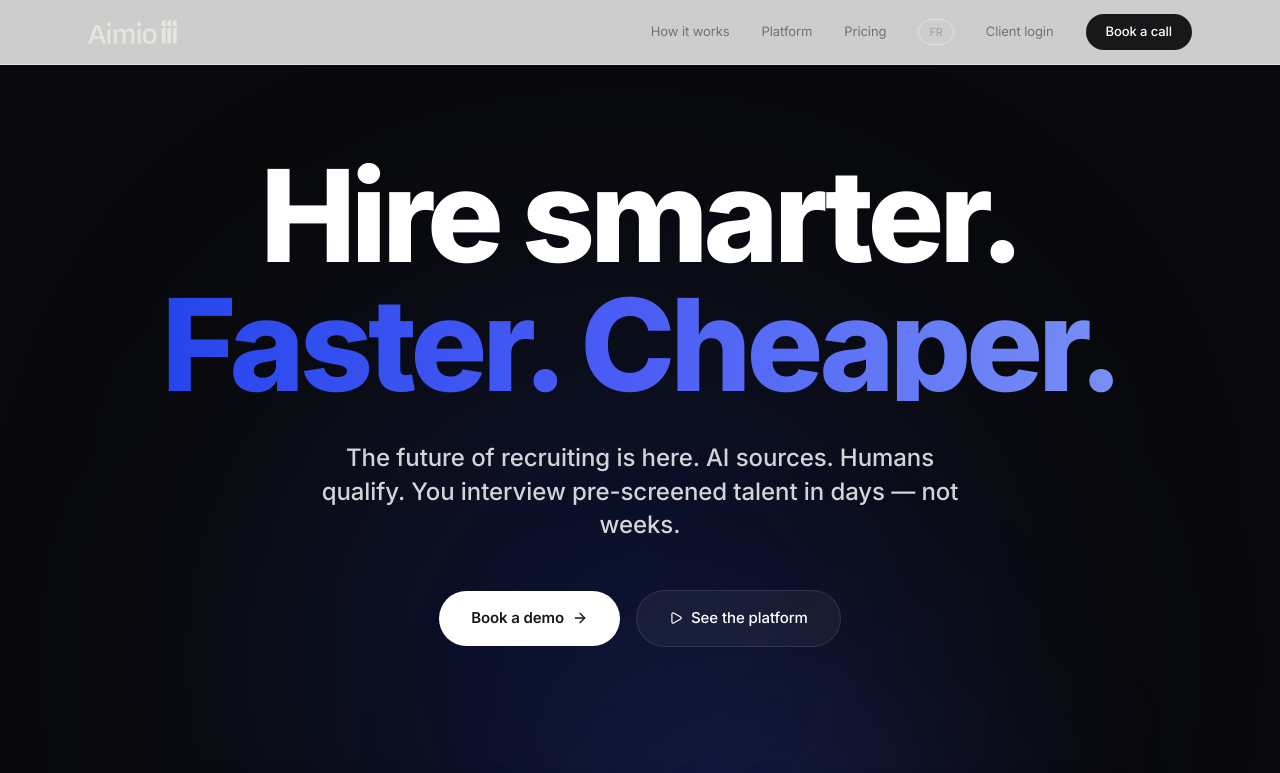
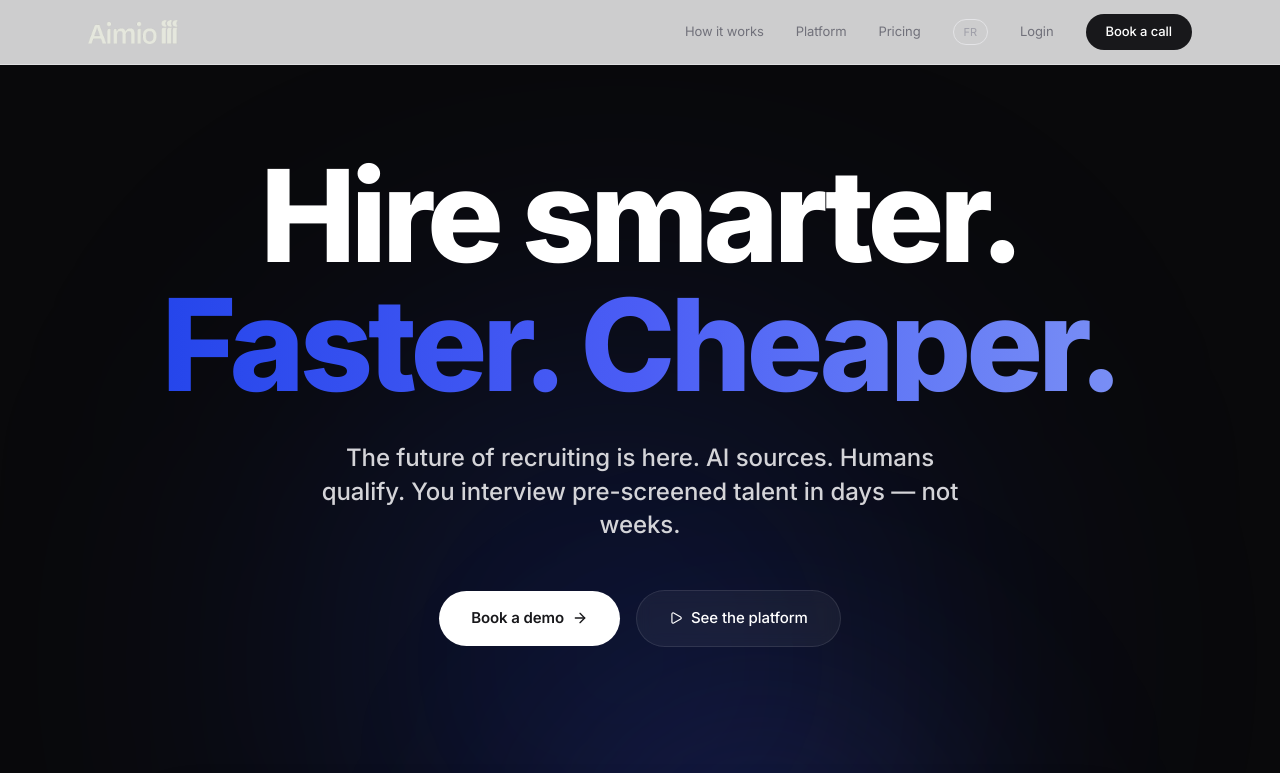
Before and after one commit to Aimio-virtual-recruiter/aimio-client-portal, a Next.js app: page / in a window 1280 px wide. Shown: the top 773 px of the page. Built offline with nearby package versions, Linux system fonts and the light colour scheme.

Commit message:
style: simplify nav link 'Client login' → 'Login'

```diff
--- a/src/app/landing/page.tsx
+++ b/src/app/landing/page.tsx
@@ -76,7 +76,7 @@ export default function LandingPage() {
               {lang === "en" ? "FR" : "EN"}
             </button>
             <a href="/login" className="text-[13px] text-zinc-500 hover:text-zinc-900 transition-all duration-200">
-              {lang === "en" ? "Client login" : "Connexion client"}
+              {lang === "en" ? "Login" : "Connexion"}
             </a>
             <a href="#book-demo" className="px-5 py-2 bg-zinc-900 text-white rounded-full text-[13px] font-medium hover:bg-zinc-800 transition-all duration-200">
               {t.nav.cta}
--- a/src/app/page.tsx
+++ b/src/app/page.tsx
@@ -76,7 +76,7 @@ export default function LandingPage() {
               {lang === "en" ? "FR" : "EN"}
             </button>
             <a href="/login" className="text-[13px] text-zinc-500 hover:text-zinc-900 transition-all duration-200">
-              {lang === "en" ? "Client login" : "Connexion client"}
+              {lang === "en" ? "Login" : "Connexion"}
             </a>
             <a href="#book-demo" className="px-5 py-2 bg-zinc-900 text-white rounded-full text-[13px] font-medium hover:bg-zinc-800 transition-all duration-200">
               {t.nav.cta}
```
